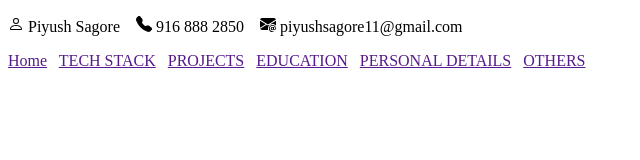
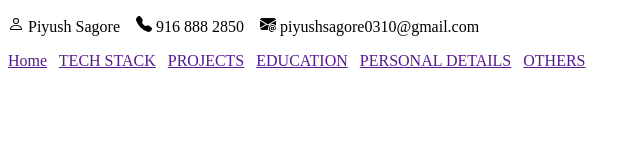
Before and after one commit to piyushsagore11/my-profile, a plain HTML site: page index.html in a window 1280 px wide. Shown: the full height of the page, 0-640 px from the left. Drawn offline with Linux system fonts and the light colour scheme.

Commit message:
Update Email ID
Update Email ID

```diff
--- a/index.html
+++ b/index.html
@@ -15,7 +15,7 @@
           </svg> 916 888 2850 &nbsp;&nbsp; <svg xmlns="http://www.w3.org/2000/svg" width="16" height="16" fill="currentColor" class="bi bi-envelope-at-fill" viewBox="0 0 16 16">
             <path d="M2 2A2 2 0 0 0 .05 3.555L8 8.414l7.95-4.859A2 2 0 0 0 14 2zm-2 9.8V4.698l5.803 3.546zm6.761-2.97-6.57 4.026A2 2 0 0 0 2 14h6.256A4.5 4.5 0 0 1 8 12.5a4.49 4.49 0 0 1 1.606-3.446l-.367-.225L8 9.586zM16 9.671V4.697l-5.803 3.546.338.208A4.5 4.5 0 0 1 12.5 8c1.414 0 2.675.652 3.5 1.671"/>
             <path d="M15.834 12.244c0 1.168-.577 2.025-1.587 2.025-.503 0-1.002-.228-1.12-.648h-.043c-.118.416-.543.643-1.015.643-.77 0-1.259-.542-1.259-1.434v-.529c0-.844.481-1.4 1.26-1.4.585 0 .87.333.953.63h.03v-.568h.905v2.19c0 .272.18.42.411.42.315 0 .639-.415.639-1.39v-.118c0-1.277-.95-2.326-2.484-2.326h-.04c-1.582 0-2.64 1.067-2.64 2.724v.157c0 1.867 1.237 2.654 2.57 2.654h.045c.507 0 .935-.07 1.18-.18v.731c-.219.1-.643.175-1.237.175h-.044C10.438 16 9 14.82 9 12.646v-.214C9 10.36 10.421 9 12.485 9h.035c2.12 0 3.314 1.43 3.314 3.034zm-4.04.21v.227c0 .586.227.8.581.8.31 0 .564-.17.564-.743v-.367c0-.516-.275-.708-.572-.708-.346 0-.573.245-.573.791"/>
-          </svg> piyushsagore11@gmail.com</p>
+          </svg> piyushsagore0310@gmail.com</p>
     </header>
 
     <!-- Navigation Sectin -->
```
